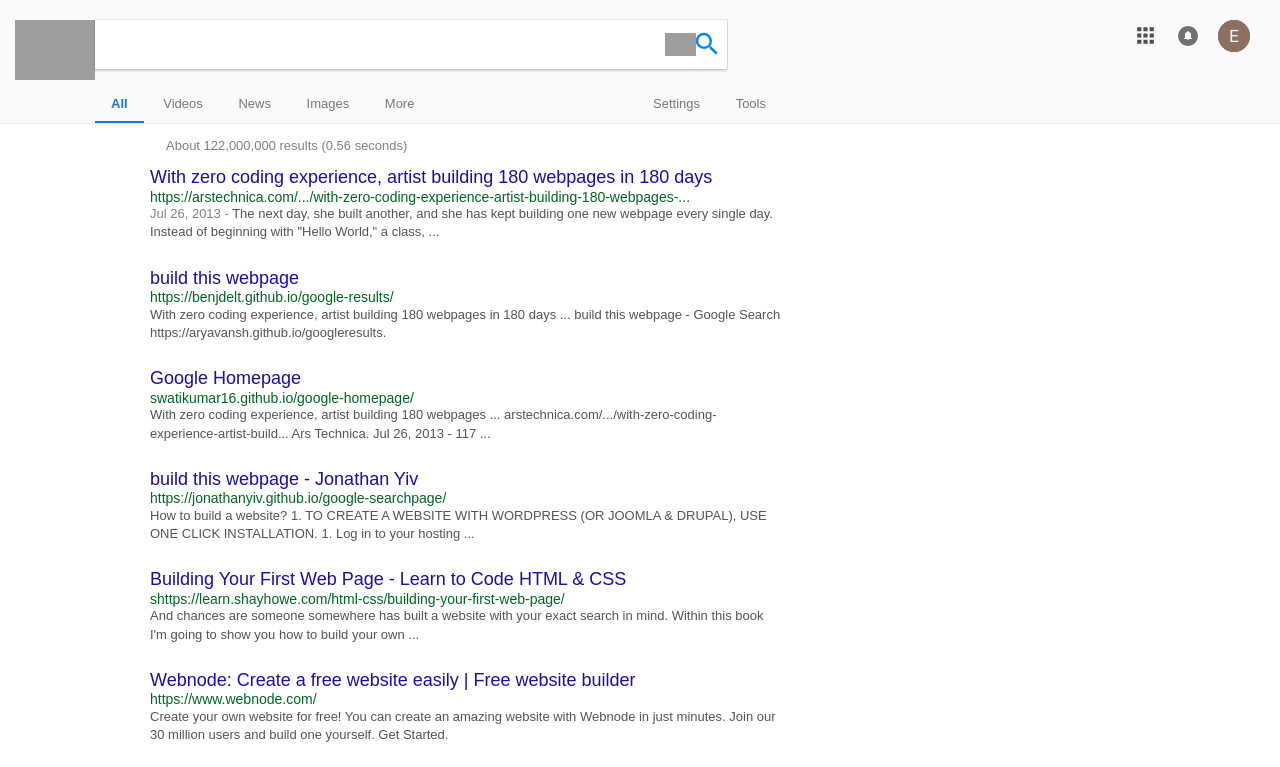
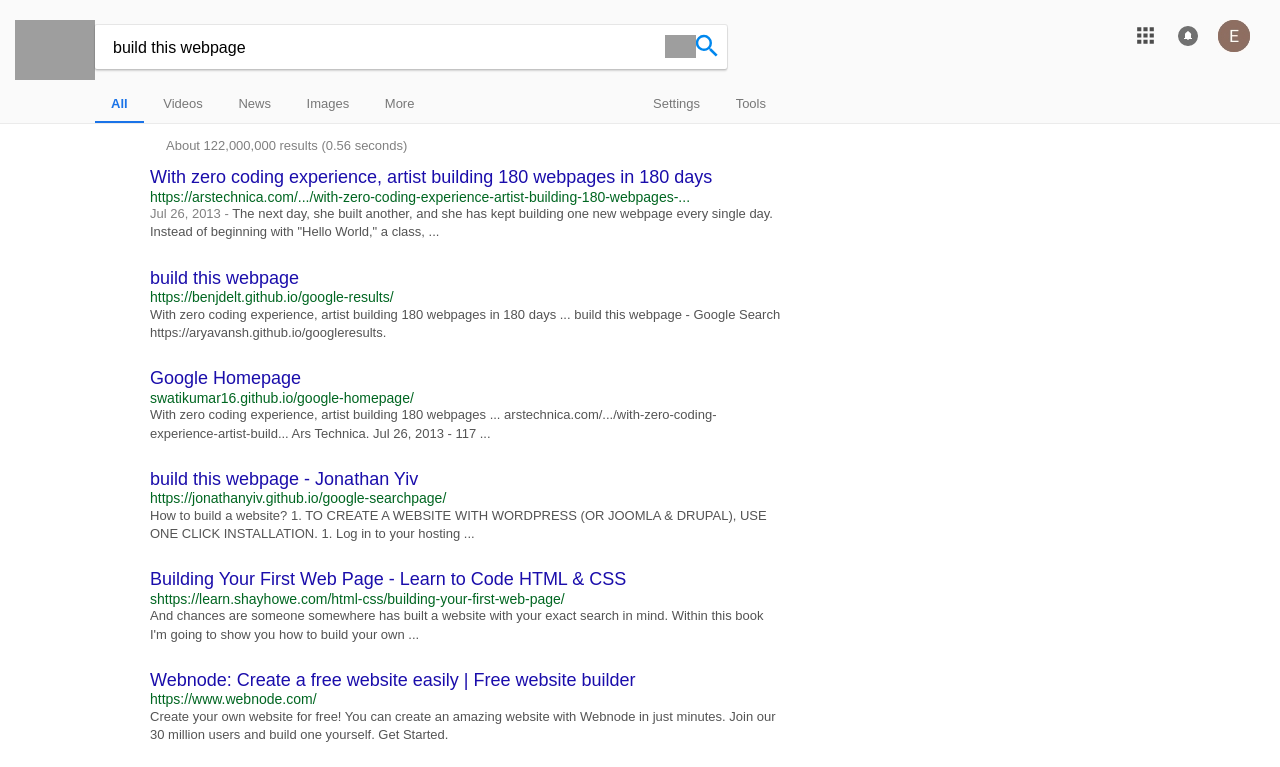
Before and after one commit to EclDev/google-homepage, a plain HTML site: page index.html in a window 1280 px wide. Shown: the top 767 px of the page. Drawn offline with Linux system fonts and the light colour scheme; grey boxes are pictures that could not be loaded.

Commit message:
Changed search boarder to have a more accurate shadow effect and an initial value. Need to change appBar highlight.

```diff
--- a/index.html
+++ b/index.html
@@ -19,7 +19,7 @@
         <div class="searchBorder">
         <div class="search">
             <form>
-                <input type="text" id="bar_input">
+                <input type="text" id="bar_input" value="build this webpage">
             </form>
         </div>
             <img class="mic"
--- a/style.css
+++ b/style.css
@@ -71,21 +71,25 @@ b {
 }
 .searchBorder {
     background-color: white;
-    /*background-clip: content-box;*/
+    background-clip: content-box;
+    border-radius: 2px;
     width: 632px;
     height: 44px;
-    padding-top: 3px;
-    padding-bottom: 2px;
+    margin-top: 5px;
     border: none;
     transition: box-shadow .3s;
     float: left;
-    box-shadow: 0 2px 2px 0 rgba(0, 0, 0, 0.16), 0 0 0 1px rgba(0, 0, 0, 0.08);
+
+    box-shadow: 0 2px 2px 0 rgba(0,0,0,0.16), 0 0 0 1px rgba(0,0,0,0.08);
+    transition: box-shadow 200ms cubic-bezier(0.4, 0.0, 0.2, 1);
+
+
 
 
 }
 
 .searchBorder:hover {
-    box-shadow: 0 0 11px rgba(33,33,33,.2);
+    box-shadow: 0 3px 8px 0 rgba(0,0,0,0.2), 0 0 0 1px rgba(0,0,0,0.08);
   }
 
 .search {
```
